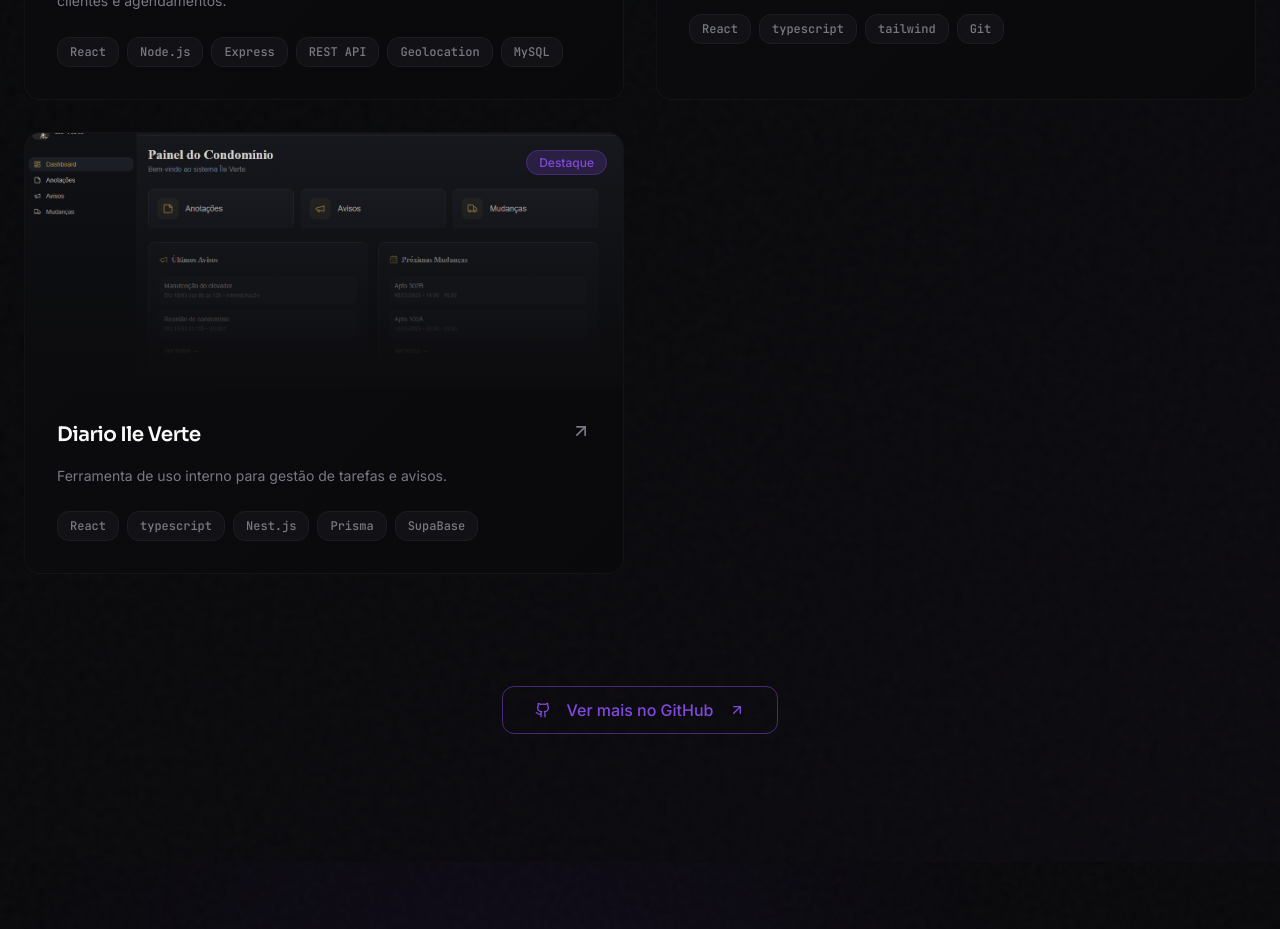
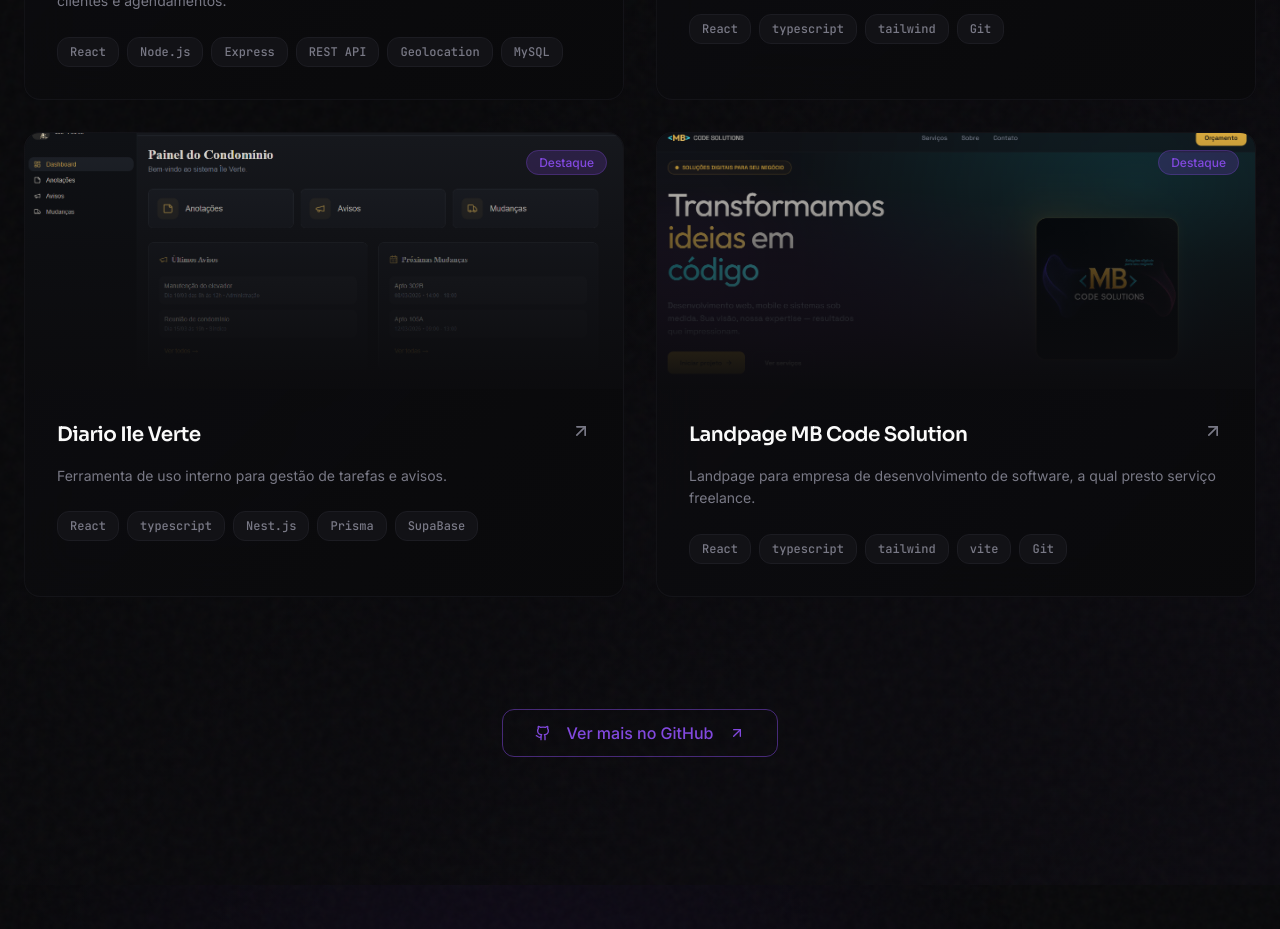
Before and after one commit to MarceloBatistazul/MeuPortifolio, a React (Vite) app: page / in a window 1280 px wide. Shown: the part 5160-6089 px from the top of the page. Built offline with nearby package versions, Linux system fonts and the light colour scheme; the HTML template or start-up script is replaced by a standard one.

Commit message:
build for prod apagando subindo projetos :3

```diff
--- a/src/components/ProjectsSection.tsx
+++ b/src/components/ProjectsSection.tsx
@@ -46,6 +46,15 @@ const ProjectsSection = () => {
       tags: ["React", "typescript", "Nest.js", "Prisma", "SupaBase"],
       github: "null",
       demo: null,
+      featured: true
+    },
+    {
+      title: "Landpage MB Code Solution",
+      description: "Landpage para empresa de desenvolvimento de software, a qual presto serviço freelance.",
+      image: "/img/mbcode.png",
+      tags: ["React", "typescript", "tailwind", "vite", "Git"],
+      github: "null",
+      demo: "https://mbcodesolutions.vercel.app/#home",
       featured: true
     }
   ];
```
Also changed, not shown: public/img/mbcode.png (added).
